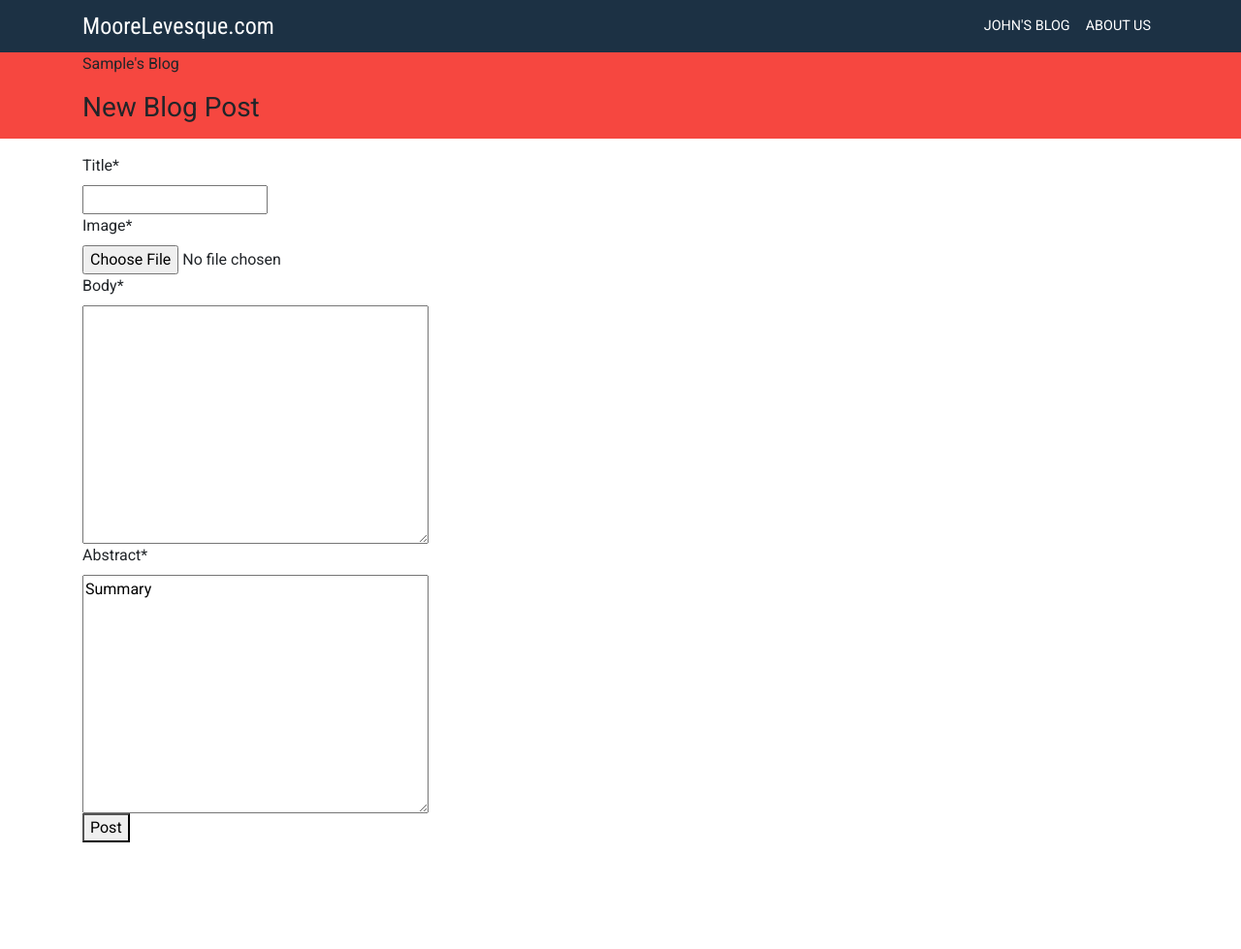
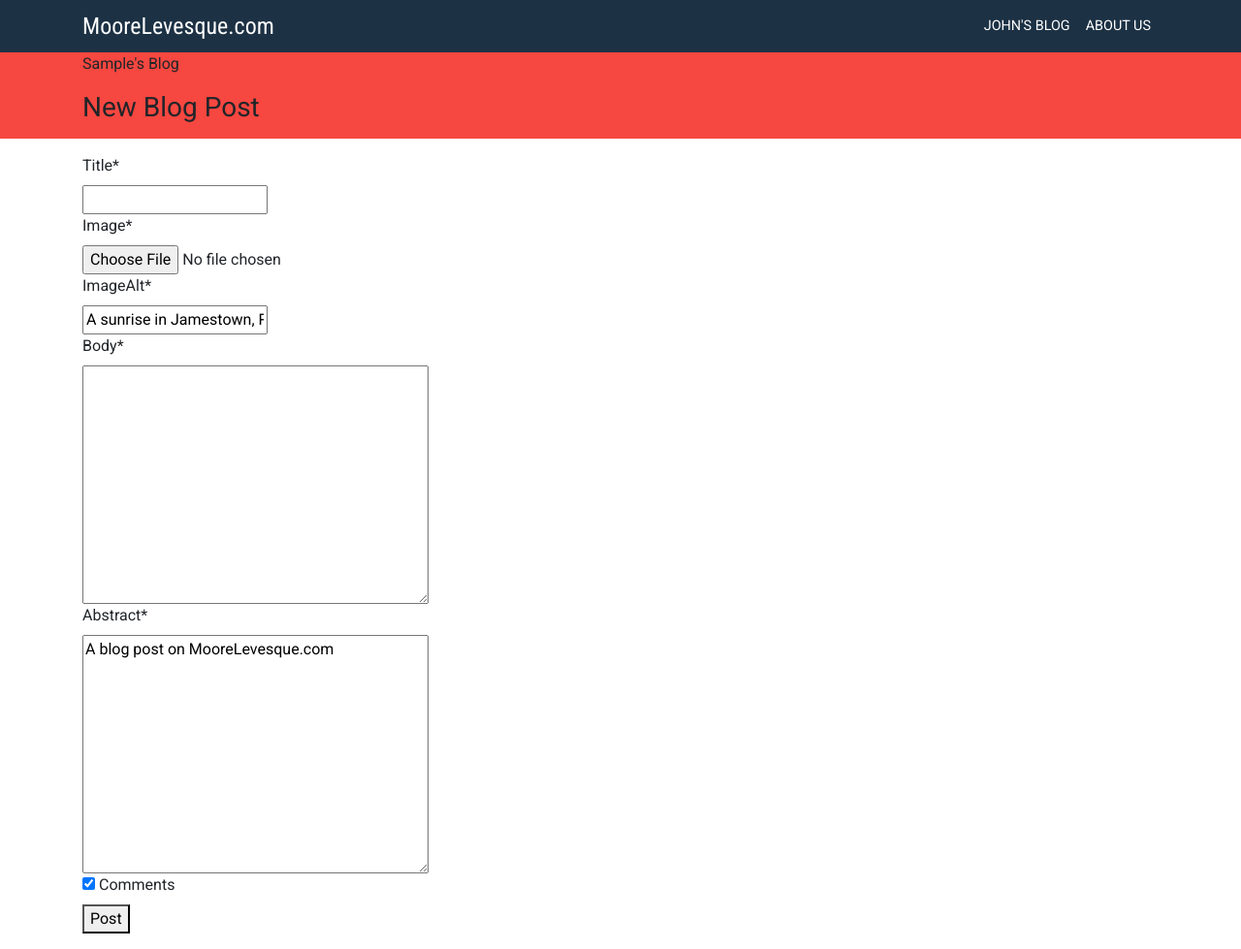
Before and after one commit to john-moore-levesque/django-blog, a Django app: page /blog/post/new/ in a window 1280 px wide. Shown: the whole page at 97% size. Before the commit the page ends 869 px from the top, so only its background shows below. Run offline with Django 3.2, Linux system fonts and the light colour scheme; the visitor is signed in with stand-in values (Sample User, id 1); some libraries are stand-ins or nearby versions.

Commit message:
support for image alt field

```diff
--- a/blog/models.py
+++ b/blog/models.py
@@ -30,7 +30,7 @@ class PostCategory(models.Model):
 
 class Post(ModelMeta, models.Model):
     title = models.CharField(max_length=255)
-    abstract = models.TextField(default="Summary")
+    abstract = models.TextField(default="A blog post on MooreLevesque.com")
     body = RichTextUploadingField()
     created_on = models.DateTimeField(auto_now_add=True)
     last_modified = models.DateTimeField(auto_now=True)
@@ -38,6 +38,8 @@ class Post(ModelMeta, models.Model):
     author = models.ForeignKey(User, on_delete=models.CASCADE)
     slug = models.SlugField(max_length=250, unique=True, blank=True)
     image = models.ImageField(upload_to="images/", default="images/default.jpg")
+    imageAlt = models.CharField(max_length=255, default="A sunrise in Jamestown, RI, USA")
+    comments = models.BooleanField(default='True')
     _metadata = {
         'title': 'title',
         'image': 'get_meta_image',
--- a/blog/templates/blog_detail.html
+++ b/blog/templates/blog_detail.html
@@ -40,7 +40,9 @@
     <img class="blog-image" src="{{ post.image.url }}"
       srcset="{{ post.image.url }} 300w, {{ post.image.url }} 600w, {{ post.image.url }} 1000w, {{ post.image.url }} 2000w"
       sizes="(max-width: 800px) 400px, (max-width: 1170px) 600px, 1000px"
-      style="display: block; margin: auto;" >
+      style="display: block; margin: auto;"
+      alt="{{ post.imageAlt }}"
+      >
   </picture>
   </div>
 
--- a/blog/views.py
+++ b/blog/views.py
@@ -8,7 +8,7 @@ from meta.views import Meta
 # Create your views here.
 class PostCreateView(LoginRequiredMixin, CreateView):
     model = Post
-    fields = ["title", "image", "body", "category", "abstract"]
+    fields = ["title", "image", "imageAlt", "body", "category", "abstract", "comments"]
 
     def form_valid(self, form):
         form.instance.author = self.request.user
@@ -17,7 +17,7 @@ class PostCreateView(LoginRequiredMixin, CreateView):
 
 class PostUpdateView(LoginRequiredMixin, UserPassesTestMixin, UpdateView):
     model = Post
-    fields = ["title", "image", "body", "category", "abstract"]
+    fields = ["title", "image", "imageAlt", "body", "category", "abstract", "comments"]
 
     def form_valid(self, form):
         form.instance.author = self.request.user
```
Also changed, not shown: blog/migrations/0007_post_comments.py (added), blog/migrations/0008_auto_20200914_0713.py (added).
